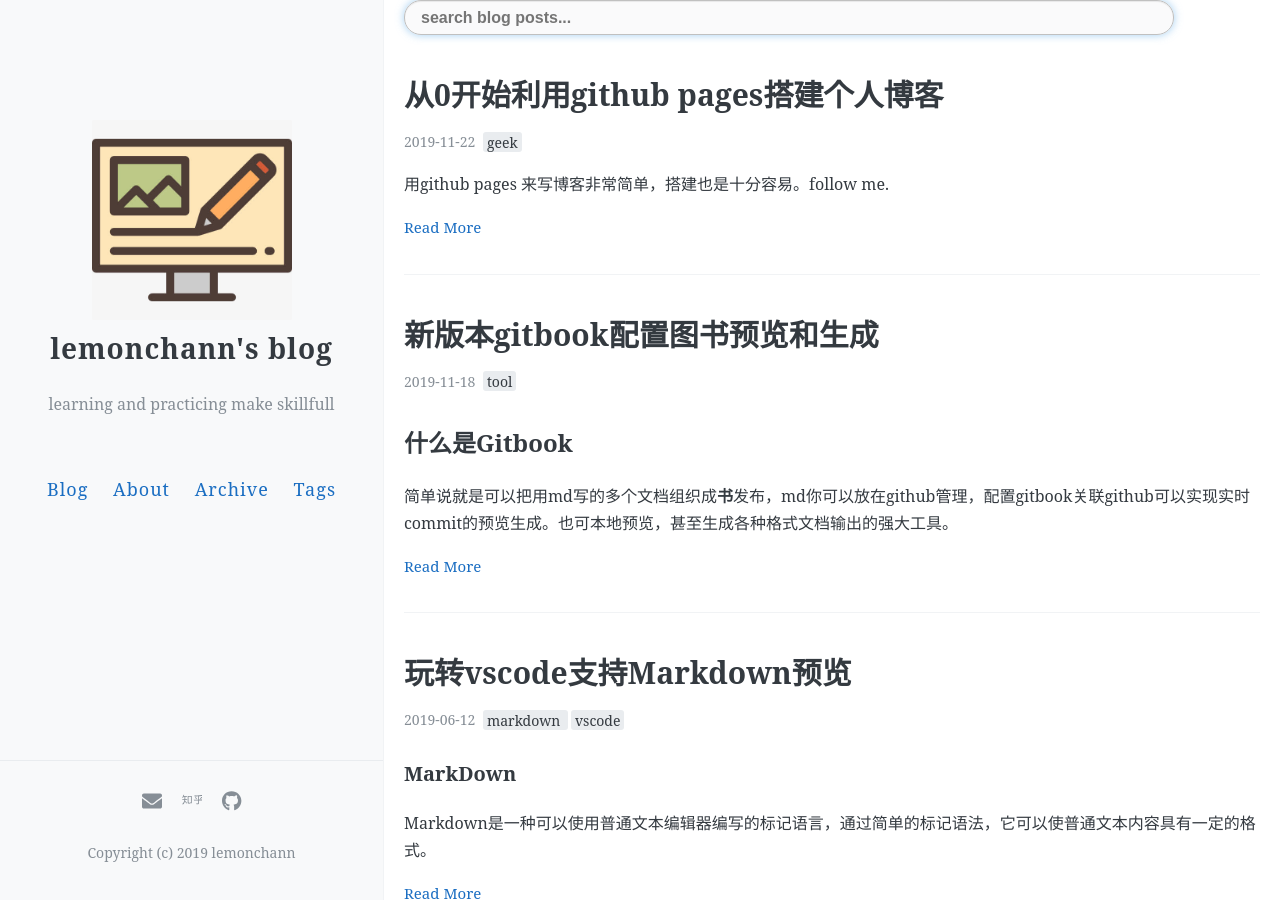
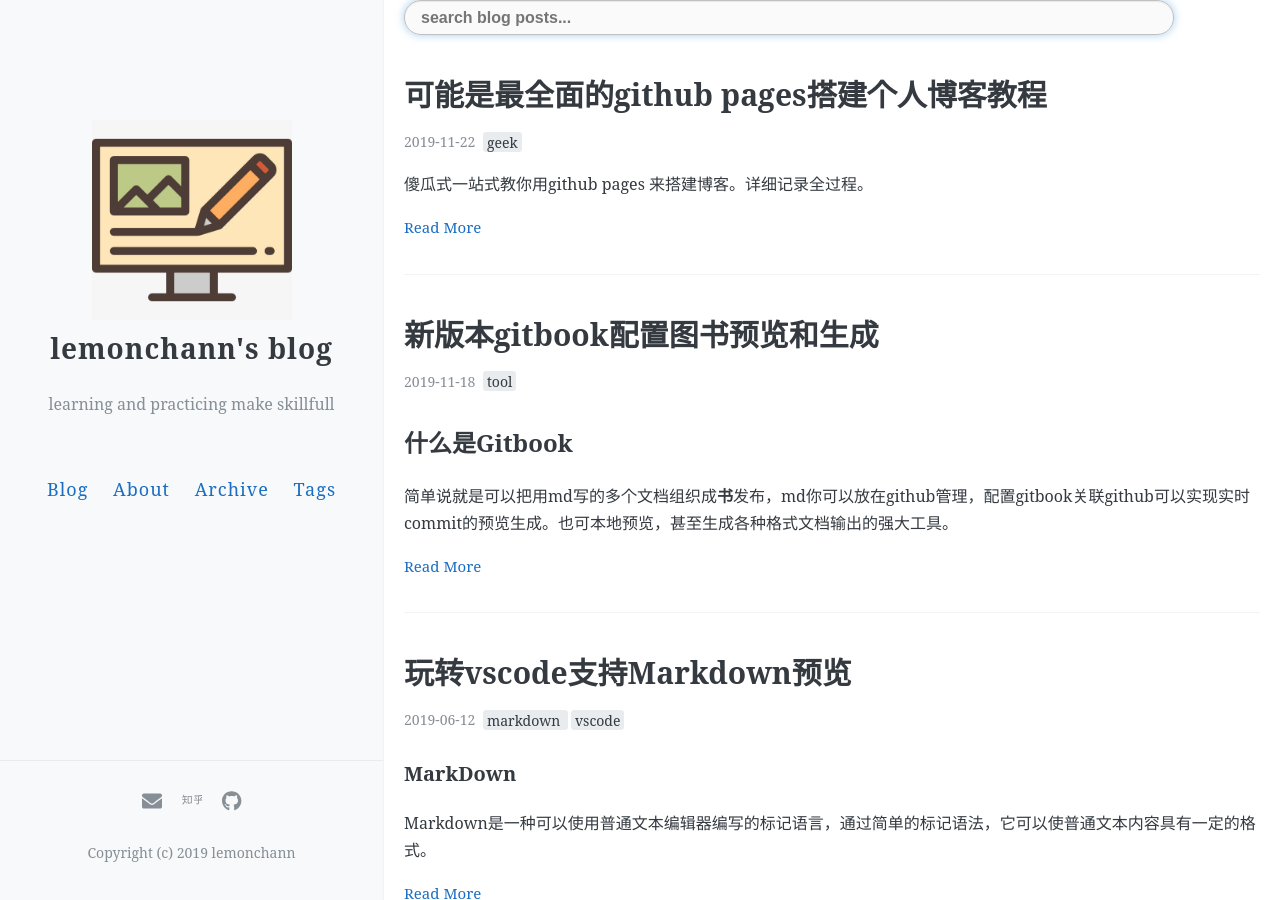
Before and after one commit to lemonchann/lemonchann.github.io, a Jekyll site: the page built from index.html, in a window 1280 px wide and 900 px high. Built offline with Jekyll 4.4.1, drawn with Linux system fonts in a browser that asks for light colours; the list of posts is cut into pages by our own code; comment, search, counter and statistics services are not loaded; some of the changed lines change nothing that is shown.

Commit message:
update blog

````diff
--- a/_posts/2019-11-22-create_blog_with_github_pages.md
+++ b/_posts/2019-11-22-create_blog_with_github_pages.md
@@ -1,13 +1,13 @@
 ---
 layout: post
-title: "从0开始利用github pages搭建个人博客"
+title: "可能是最全面的github pages搭建个人博客教程"
 date:   2019-11-22
 tags: [geek]
 comments: true
 author: lemonchann
 ---
 
-用github pages 来写博客非常简单，搭建也是十分容易。follow me.
+傻瓜式一站式教你用github pages 来搭建博客。详细记录全过程。
 
 <!-- more -->
 
@@ -114,6 +114,75 @@
 
 **看到这里，如果只是简单的想写博客，后面的不看也可以了，后面章节是记录一些DIY的过程。**
 
+## 本地博客预览
+
+到目前为止，我们提交的文章都是必须上传到github仓库才能预览。如果你想写完在本地浏览器看一下效果在上传也是可以的，因为不是所有人都有这样的需求。
+
+###  安装 Ruby 和 DevKit
+
+在官网下载，[点这里]( https://rubyinstaller.org/downloads/ )下载适合系统版本的 [Ruby+Devkit](https://github.com/oneclick/rubyinstaller2/releases/download/RubyInstaller-2.6.5-1/rubyinstaller-devkit-2.6.5-1-x64.exe) 包。安装，弹出的窗口选3
+
+![安装ruby](https://github.com/lemonchann/lemonchann.github.io/raw/master/images/2019-11-22-create_blog_with_github_pages/%E5%AE%89%E8%A3%85ruby.PNG)
+
+`gem -v` `ruby -v` 查看得到版本号就说明成功了。
+
+如果是在墙内，需要切换安装源到https://gems.ruby-china.com/。墙外请忽略。
+
+`gem sources --add https://gems.ruby-china.com/ --remove https://rubygems.org/` 切换安装源
+
+`gem sources -l` 查看版本
+
+### bundler安装
+
+`gem install bundler` 安装bundler
+
+`bundle -v 查看版本
+ bundle config mirror.https://rubygems.org https://gems.ruby-china.com` 切换安装源
+
+### 安装jekyll
+
+` gem install jekyll`
+
+![jekyll安装](https://github.com/lemonchann/lemonchann.github.io/raw/master/images/2019-11-22-create_blog_with_github_pages/jekyll%E5%AE%89%E8%A3%85.PNG)
+
+### 预览博客
+
+` jekyll server` 输入之后打开浏览器，不出意外输入localhost:4000即可看到博客内容。
+
+![jekyll_server安装](https://github.com/lemonchann/lemonchann.github.io/raw/master/images/2019-11-22-create_blog_with_github_pages/jekyll_server%E6%88%90%E5%8A%9F.PNG)
+
+如果你没这么顺利，那以下的错误解决供参考
+
+#### 常见错误
+
+- 缺少某个包
+
+![jekyll_error](https://github.com/lemonchann/lemonchann.github.io/raw/master/images/2019-11-22-create_blog_with_github_pages/jekyll_error.PNG)
+
+如图，缺少jekyll-paginate，安装即可`gem install jekyll-paginate`若还提示缺少就装啥。
+
+![jekyll_server_erro错误2](https://github.com/lemonchann/lemonchann.github.io/raw/master/images/2019-11-22-create_blog_with_github_pages/jekyll_server_erro%E9%94%99%E8%AF%AF2.PNG)
+
+- 权限拒绝
+
+  socket.rb:201:in `bind` :Permission denied - bind(2) for 127.0.0.1:4000 (Error:EACCES)
+
+![jekyll_error_EASSE](https://github.com/lemonchann/lemonchann.github.io/raw/master/images/2019-11-22-create_blog_with_github_pages/jekyll_error_EASSE.png)
+
+出现这个错误一般是4000端口被占用了，解决方法：
+
+1.  netstat -ano|findstr "4000" 找到占用4000端口的进程ID
+
+2. 查看最后一列数字就是PID=312964
+
+   ![](https://raw.githubusercontent.com/lemonchann/lemonchann.github.io/master/images/2019-11-22-create_blog_with_github_pages/%E6%9F%A5%E7%9C%8Bnetstat.png)
+
+3. 打开windows资源管理器，结束该进程.
+
+   ![任务管理器](https://raw.githubusercontent.com/lemonchann/lemonchann.github.io/master/images/2019-11-22-create_blog_with_github_pages/%E4%BB%BB%E5%8A%A1%E7%AE%A1%E7%90%86%E5%99%A8.png)
+
+4. `$ tasklist|findstr 312964`也能查看进程名，查到结束掉他同步骤3.
+
 
 
 ## 搜索功能集成
@@ -197,14 +266,7 @@
 
 ### 修改svg-icons.html
 
-因为footer.html内容：
-
-```
-{% include svg-icons.html %}
-{% if site.footer-text %}
-<p>{{ site.footer-text }}</p>
-{% endif %}
-```
+因为footer.html中调用了svg-icons.html来生成社交链接。
 
 可见是先调用了svg-icon.html显示社交链接，所以修改_include/svg-icons.html增加zhihu链接
 
@@ -256,7 +318,11 @@
 
 ## 如何传图片
 
-[PicGo](https://picgo.github.io/PicGo-Doc/zh/guide/)
+写markdown最头疼的就是图片的插入了，推荐用[PicGo](https://picgo.github.io/PicGo-Doc/zh/guide/)一键上传得到链接，直接可以插入markdown。
+
+PicGo支持图片上传github、SM.MS图床、阿里云、腾讯云等主流图床或云端。直接拖图片，上传云端、得到链接一步搞定，方便快捷。
+
+![PicGo](https://raw.githubusercontent.com/lemonchann/lemonchann.github.io/master/images/2019-11-22-create_blog_with_github_pages/PicGo.png)
 
 ## 其他功能
 
@@ -271,11 +337,3 @@
 _include/footer.html生成侧边栏
 
 _include/svg-icons.html生成社交头像的链接
-
-## 问题汇总
-
-[jekyll端口被占用EACCES](https://www.iteye.com/blog/ywsm-510670)
-
-## 参考
-
-[Jekyll 静态博客实现搜索功能](https://cloud.tencent.com/developer/article/1119290)
````
